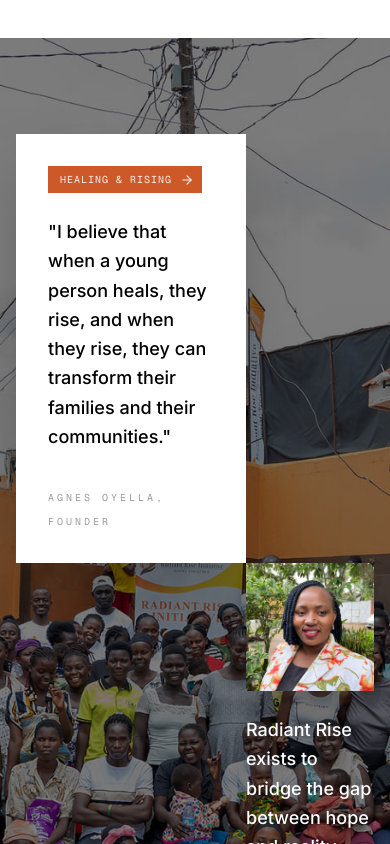
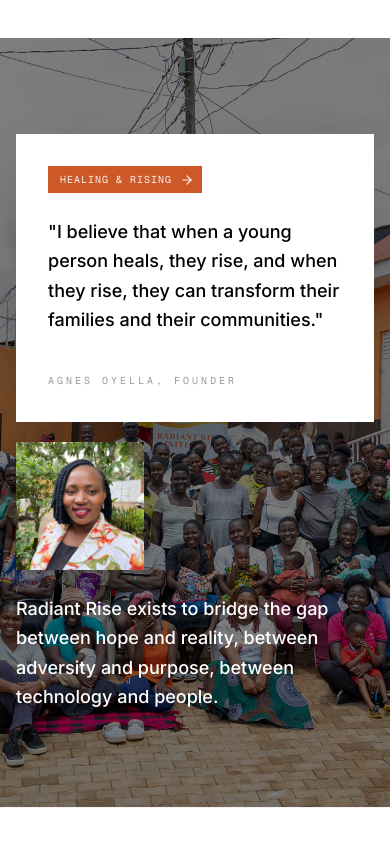
Before and after one commit to Radiant-Rise-Initiative/Radiant-Rise-Website, a Next.js app: page /about in a window 390 px wide. Shown: the part 1520-2364 px from the top of the page. Built offline with nearby package versions, Linux system fonts and the light colour scheme.

Commit message:
1.2.1 - Mobile Responsive Layout Fixes

```diff
--- a/components/layout/AboutInfoImage.tsx
+++ b/components/layout/AboutInfoImage.tsx
@@ -23,15 +23,15 @@ export function AboutInfoImage() {
 
             <div className="relative z-10 w-full max-w-[1280px] 2xl:max-w-[1440px] mx-auto px-4 sm:px-12 lg:px-0 py-24">
 
-                {/* 2x2 Grid for Diagonal Layout - Row 1 wraps box, Row 2 wraps mission */}
-                <div className="grid grid-cols-[auto_1fr] grid-rows-[auto_auto] w-full items-start">
+                {/* Responsive Layout: Vertical Stack (Mobile) with 20px (gap-5), Diagonal Grid (Desktop) */}
+                <div className="flex flex-col lg:grid lg:grid-cols-[auto_1fr] lg:grid-rows-[auto_auto] w-full items-start gap-5 lg:gap-0">
                     {/* Top Left Quote Box */}
                     <motion.div
                         initial={{ opacity: 0, y: 20 }}
                         whileInView={{ opacity: 1, y: 0 }}
                         viewport={{ once: true }}
                         transition={{ duration: 0.8, ease: [0.21, 0.47, 0.32, 0.98] }}
-                        className="bg-white p-8 md:p-12 max-w-sm md:max-w-md shadow-[0_30px_60px_-12px_rgba(0,0,0,0.25)] flex flex-col gap-6 col-start-1 row-start-1"
+                        className="bg-white p-8 md:p-12 max-w-sm md:max-w-md shadow-[0_30px_60px_-12px_rgba(0,0,0,0.25)] flex flex-col gap-6 lg:col-start-1 lg:row-start-1"
                     >
                         {/* Branded Title Button - Matching Who We Are (#CD5929) and Newsletter Style */}
                         <div className="flex">
@@ -52,13 +52,13 @@ export function AboutInfoImage() {
                         </div>
                     </motion.div>
 
-                    {/* Bottom Statement Row - Placed in the Bottom Right Grid Cell */}
+                    {/* Bottom Statement Row - Placed in the Bottom Right Grid Cell for Desktop */}
                     <motion.div
                         initial={{ opacity: 0, y: 40 }}
                         whileInView={{ opacity: 1, y: 0 }}
                         viewport={{ once: true }}
                         transition={{ duration: 0.8, delay: 0.2, ease: [0.21, 0.47, 0.32, 0.98] }}
-                        className="flex flex-col md:flex-row items-start md:items-center gap-6 md:gap-12 col-start-2 row-start-2"
+                        className="flex flex-col md:flex-row items-start md:items-center gap-6 md:gap-12 lg:col-start-2 lg:row-start-2"
                     >
                         {/* Inset Image */}
                         <div className="relative w-32 h-32 md:w-56 md:h-56 shadow-2xl overflow-hidden shrink-0">
```
